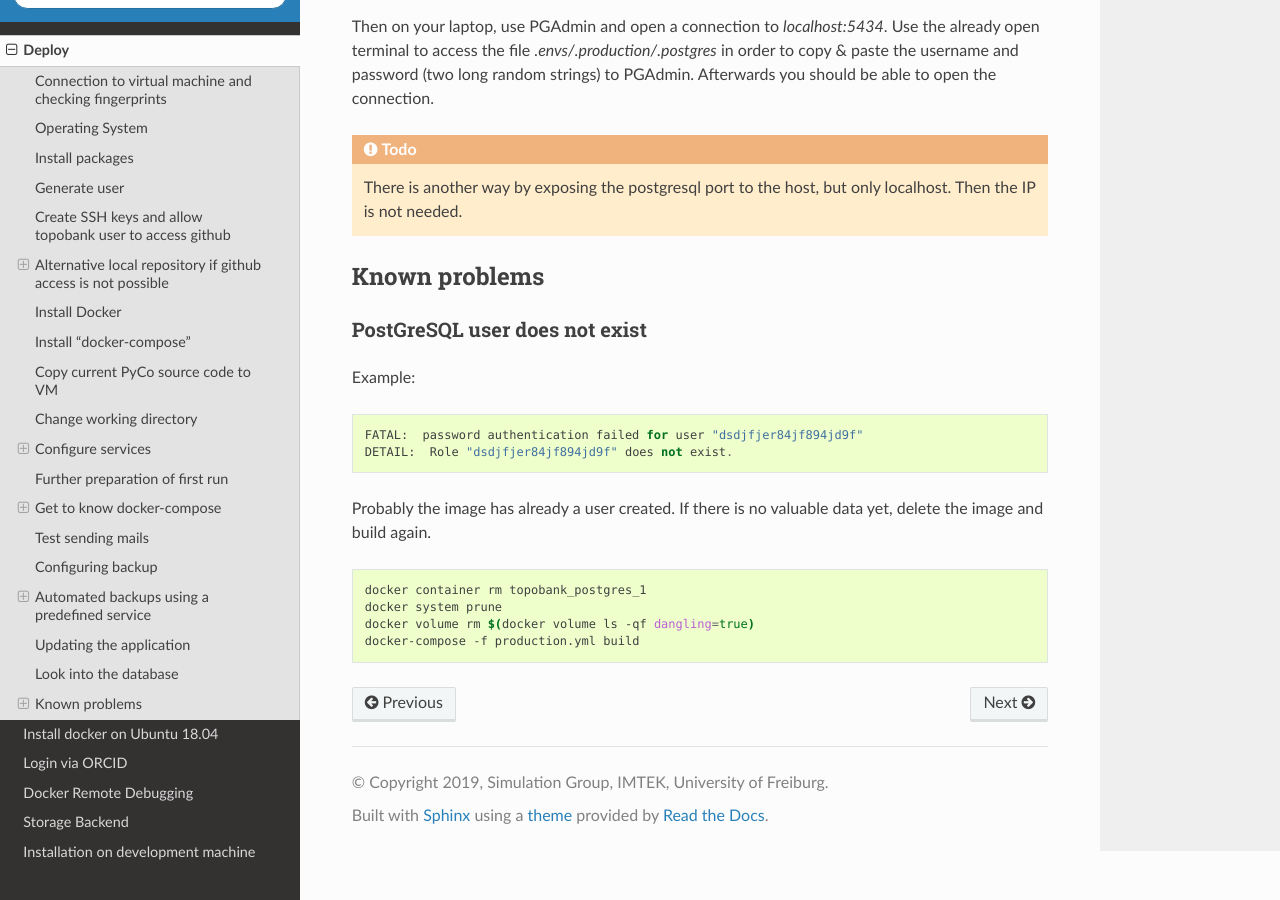
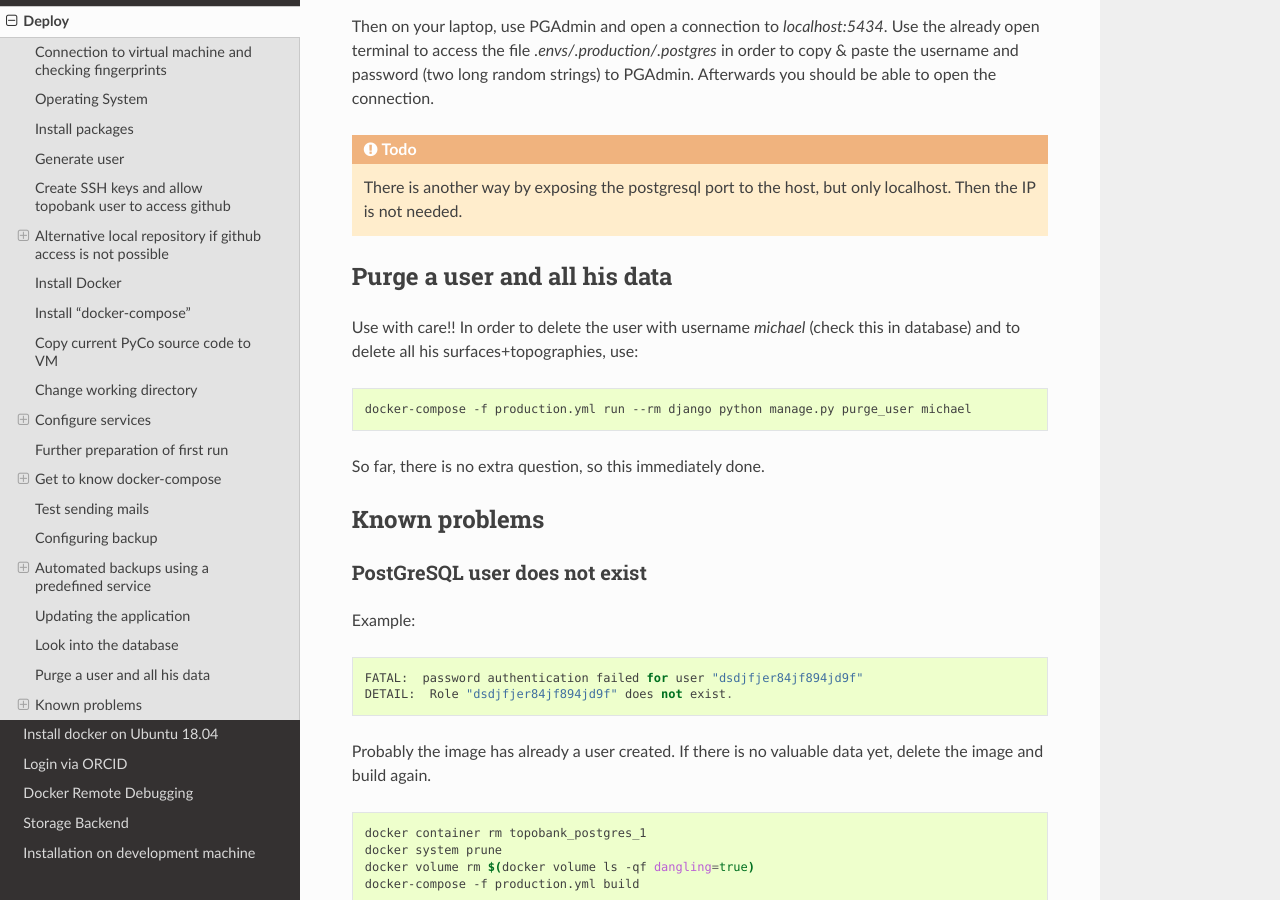
Before and after one commit to ContactEngineering/topobank, a Sphinx documentation site: the page built from docs/deploy.rst, in a window 1280 px wide and 900 px high, scrolled down 15313 px. Built offline with Sphinx 7.4.7 and the Read the Docs theme 2.0.0, drawn with Linux system fonts in a browser that asks for light colours.

Commit message:
DOC: Added note about purging a user.

```diff
--- a/docs/deploy.rst
+++ b/docs/deploy.rst
@@ -797,6 +797,19 @@ Afterwards you should be able to open the connection.
 
 .. todo:: There is another way by exposing the postgresql port to the host, but only localhost. Then the IP is not needed.
 
+Purge a user and all his data
+-----------------------------
+
+Use with care!!
+In order to delete the user with username `michael` (check this in database)
+and to delete all his surfaces+topographies, use:
+
+.. code:: bash
+
+   docker-compose -f production.yml run --rm django python manage.py purge_user michael
+
+So far, there is no extra question, so this immediately done.
+
 Known problems
 --------------
 
```
